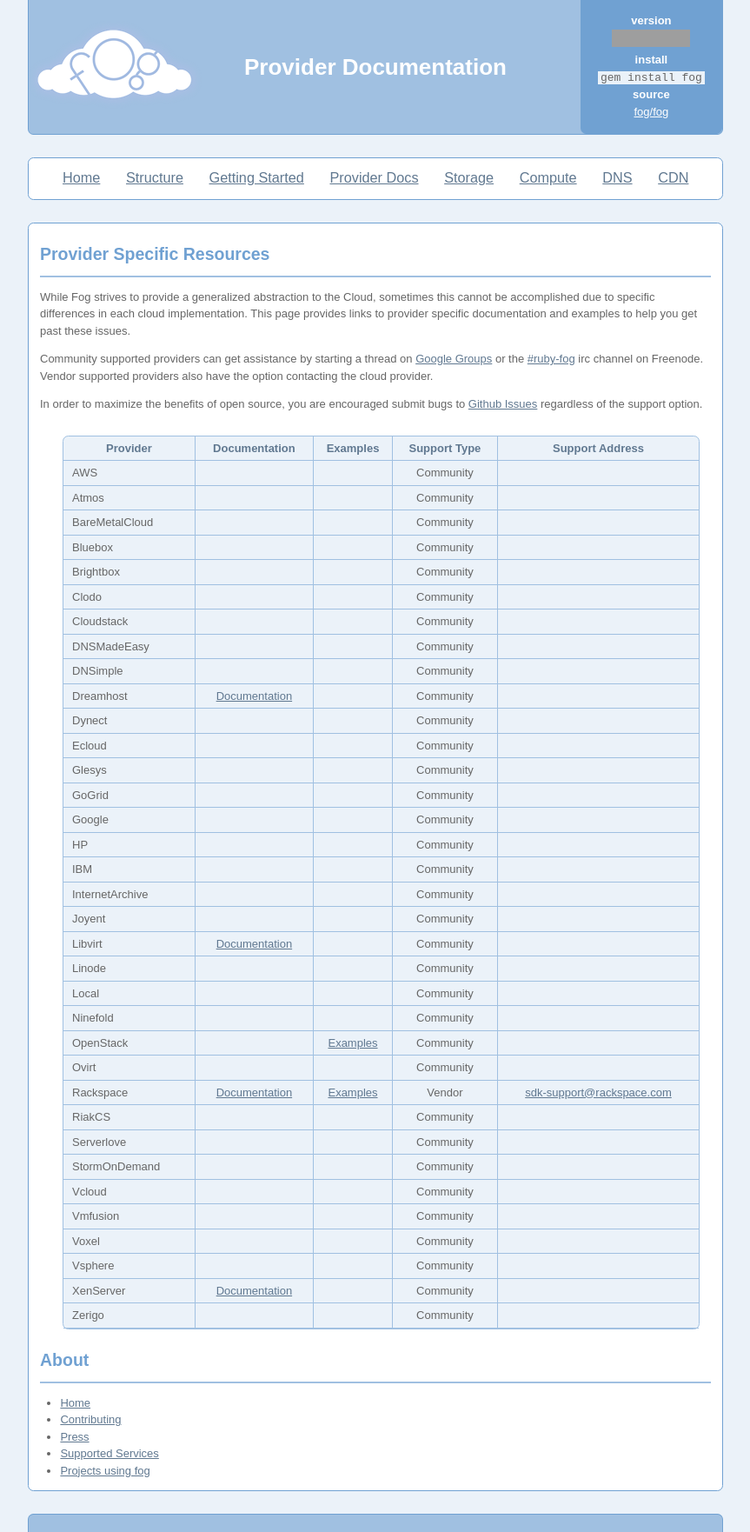
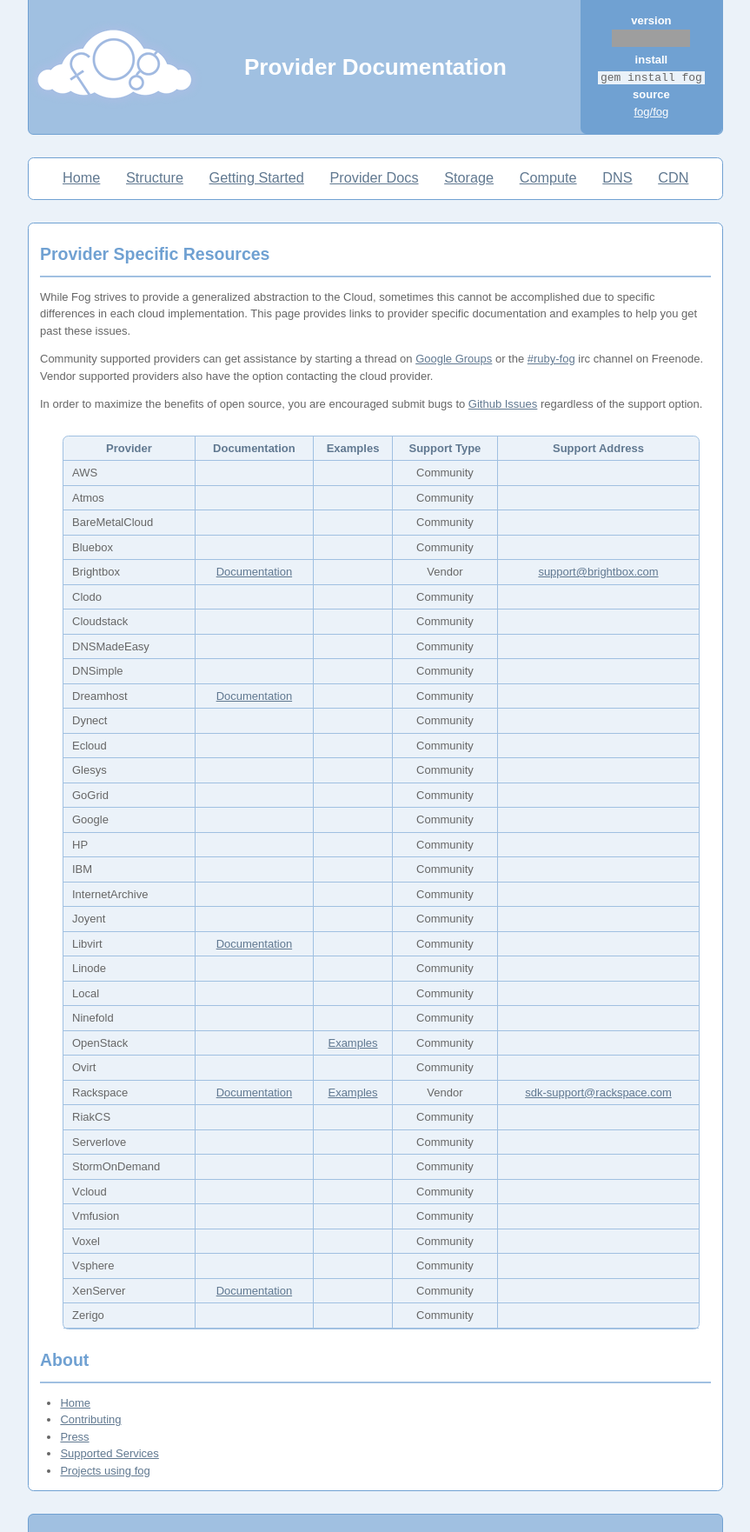
Before and after one commit to fog/fog.github.com, a Jekyll site: the page built from about/provider_documentation.markdown, in a window 1280 px wide. Shown: the whole page at 87% size, without its empty margins (208-1071 px from the left). Built offline with Jekyll 4.4.1, drawn with Linux system fonts in a browser that asks for light colours; nearby versions of some CDN libraries; Markdown is read by kramdown in place of the engine named in the settings; grey boxes are pictures that could not be loaded.

Commit message:
Updates Brightbox provider details

```diff
--- a/about/provider_documentation.markdown
+++ b/about/provider_documentation.markdown
@@ -50,10 +50,10 @@ In order to maximize the benefits of open source, you are encouraged submit bugs
    </tr>
    <tr>
      <td>Brightbox</td>
+     <td><a href="http://docs.brightbox.com/guides/ruby/fog/">Documentation</a></td>
      <td></td>
-     <td></td>
-     <td>Community</td>
-     <td></td>
+     <td>Vendor</td>
+     <td><a href="mailto:support@brightbox.com">support@brightbox.com</a></td>
    </tr>
    <tr>
      <td>Clodo</td>
```
